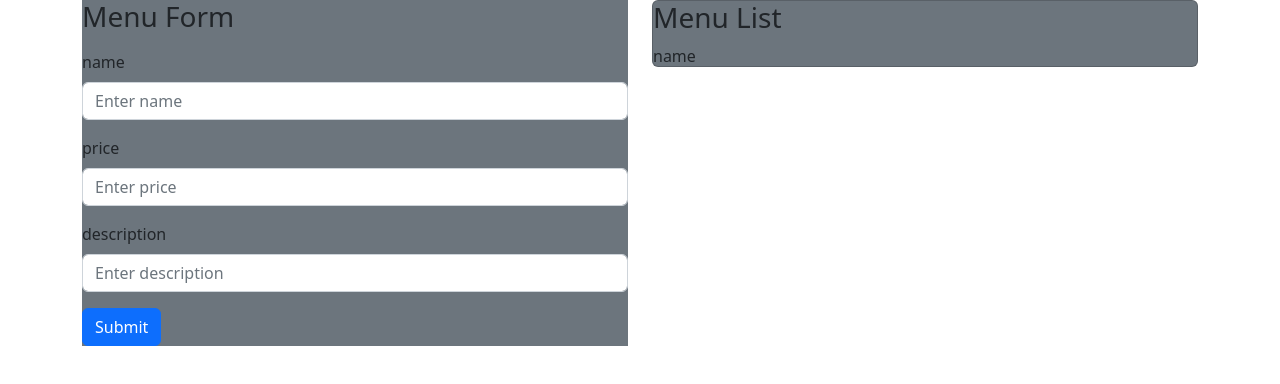
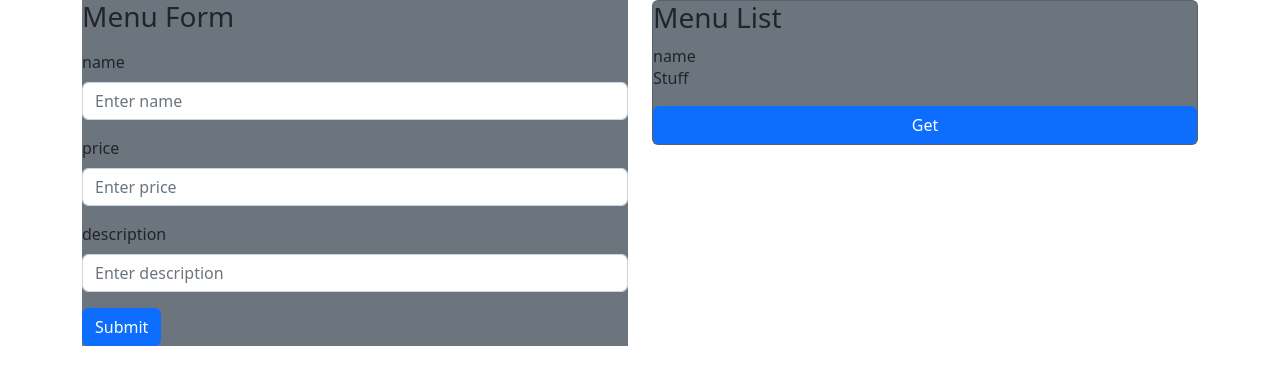
Before and after one commit to kabradshaw1/React-Django-REST-PostgreSQL, a React (Create React App) app in the folder client/: page / in a window 1280 px wide. Shown: the top 384 px of the page. Built offline with nearby package versions, Linux system fonts and the light colour scheme.

Commit message:
trying to set up card for get for menu

```diff
--- a/client/src/App.js
+++ b/client/src/App.js
@@ -13,7 +13,7 @@ import Card from 'react-bootstrap/Card';
 function App() {
   const [menuFormData, setMenuFormData] = useState({ name: "", price: "", description: "" });
 
-  const [menuGetData, setMenuGetData] = useState({ name: "", price: "", description: "" });
+  const [menuGetData, setMenuGetData] = useState([]);
   // set state for form validation
   const [validated] = useState(false);
 
@@ -65,7 +65,7 @@ function App() {
     event.preventDefault()
 
     try{
-      resp = await axios.get('/api/menus/')
+      const resp = await axios.get('/api/menus/');
       setMenuGetData(resp)
 
     }catch(err) {
@@ -110,15 +110,15 @@ function App() {
           <Card className='bg-secondary'>
             <Card.Title><h3>Menu List</h3></Card.Title>
             <Card.Subtitle>name</Card.Subtitle>
-            {/* {menus &&
-              menus.map(menu => (
-                <>
-                  <Card.Text key={menu._id} className='mb-3'>{menu.name}</Card.Text>
-                  <Card.Text className='mb-3'>{menu.price}</Card.Text>
-                </>
-
-              ))
-            } */}
+            {menuGetData.map((menu) =>{
+              <Card className='bg-primary'>
+                <Card.Text>{menu.name}</Card.Text>
+                <Card.Text>{menu.description}</Card.Text>
+                <Card.Text>{menu.price}</Card.Text>
+              </Card>
+            })}
+            <Card.Text>Stuff</Card.Text>
+            <Button variant="primary" onClick={handleGetSubmit}>Get</Button>
           </Card>
         </Col>
       </Row>
```
Also changed, not shown: 1 other file (tests, documents, lock files or other folders).
